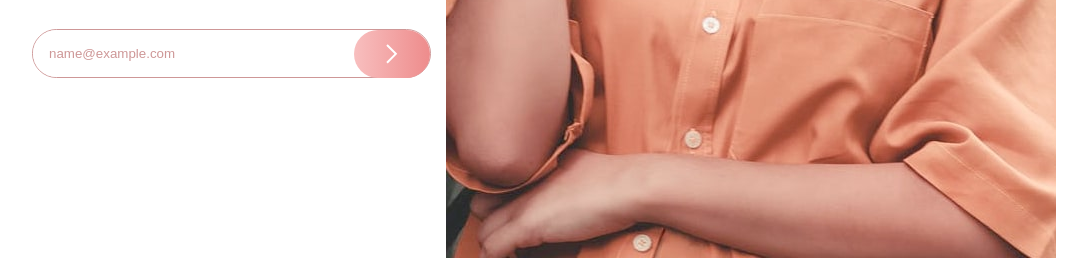
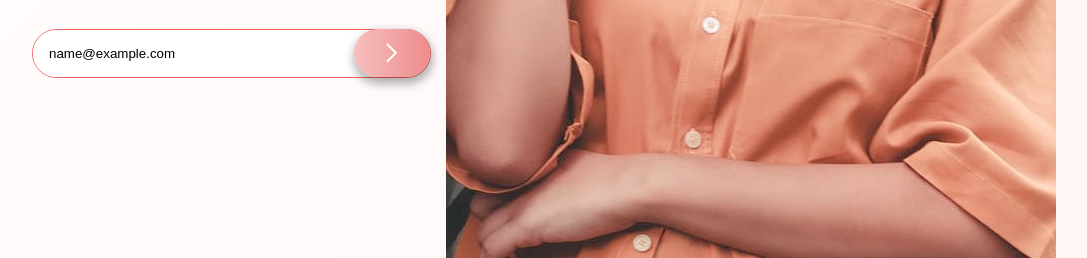
Before and after one commit to jmnyarega/base-apparel-coming-soon-page, a plain HTML site: page index.html in a window 1280 px wide. Both pictures are taken after typing "name@example.com" into the empty fields and a click on the button 487 px from the left and 595 px from the top of the page. Shown: the part 542-800 px from the top of the page, without its empty margins (96-1183 px from the left). Drawn offline with Linux system fonts and the light colour scheme.

Commit message:
✅  * 1. Gradients ✅  * 2. Code Structure  * 3. Email component alignment ☑️  * 4. Email component on  *     a) focus ☑️  *     b) error ☑️

```diff
--- a/css/index.css
+++ b/css/index.css
@@ -3,16 +3,6 @@
   --soft-red: hsl(0, 93%, 68%);
   --dark-grayish-red: hsl(0, 6%, 24%);
   --desaturated-red-active: hsla(0, 36%, 70%, 50%);
-  --gradient-1: linear-gradient(
-    135deg,
-    from hsl(0, 0%, 100%),
-    to hsl(0, 100%, 98%)
-  );
-  --gradient-2: linear-gradient(
-    135deg,
-    from hsl(0, 80%, 86%),
-    to hsl(0, 74%, 74%)
-  );
 }
 
 html {
@@ -20,12 +10,12 @@ html {
 }
 
 /*
- * 1. Gradients
+ * 1. Gradients ✅
  * 2. Code Structure
- * 3. Email component alignment
+ * 3. Email component alignment ☑️
  * 4. Email component on
- *     a) focus
- *     b) error
+ *     a) focus ☑️
+ *     b) error ☑️
  *
  */
 
@@ -33,19 +23,16 @@ html {
 *::before,
 *::after {
   box-sizing: inherit;
+  margin: 0;
 }
 
 body {
   max-width: 1400px;
-  margin: 0;
 
   font-size: 1rem;
   font-family: "Josefin Sans", sans-serif;
-}
-
-.subscribe__error,
-.errors {
-  display: none;
+  background: linear-gradient(135deg, hsl(0, 0%, 100%), hsl(0, 100%, 98%)),
+    linear-gradient(135deg, hsl(0, 80%, 86%), hsl(0, 74%, 74%));
 }
 
 /*
@@ -108,9 +95,9 @@ body {
 .subscribe {
   border-radius: 99em;
   color: var(--desaturated-red);
-  border: 1px solid;
+  border: 1px solid CurrentColor;
+  width: 88%;
   margin: 0 auto;
-  width: 90%;
 
   position: relative;
 }
@@ -118,16 +105,18 @@ body {
 .subscribe__email {
   border: none;
   outline: none;
-  margin: 0 auto;
   padding: 1rem;
-  border-radius: 99rem;
-  width: 80%;
-
-  color: var(--desaturated-red);
+  border-radius: 99rem 0 0 99rem;
+  width: 90%;
 }
 
 .subscribe__email::placeholder {
   color: var(--desaturated-red);
+}
+
+.subscribe:focus-within {
+  border-radius: 99rem;
+  border: 1px solid var(--soft-red);
 }
 
 .subscribe__error {
@@ -153,26 +142,33 @@ body {
   padding: 0.9rem 2rem;
 
   position: absolute;
+  top: -1px;
   right: 0;
   border: none;
   cursor: pointer;
 }
 
-.button:hover {
+.button:hover,
+.button:focus {
   background-color: var(--desaturated-red-active);
   box-shadow: 1px 5px 10px 2px rgba(0, 0, 0, 0.3);
   z-index: 2;
+  outline: none;
 }
 
 /*
  * Errors
  */
-
 .errors {
-  margin: 5px auto;
+  margin: 1rem 1.5rem;
   color: var(--desaturated-red);
   width: 70%;
   font-size: 1rem;
+}
+
+.subscribe__error,
+.errors {
+  display: none;
 }
 
 /*
--- a/js/index.js
+++ b/js/index.js
@@ -20,7 +20,6 @@ function clearErrors(error, errorMsg) {
 function validate(evt) {
   evt.preventDefault();
   const email = document.getElementById("email").value;
-  console.log(emailIsValid(email));
   !email.trim() || !emailIsValid(email)
     ? showErrors(error, errorMsg)
     : clearErrors(error, errorMsg);
```
